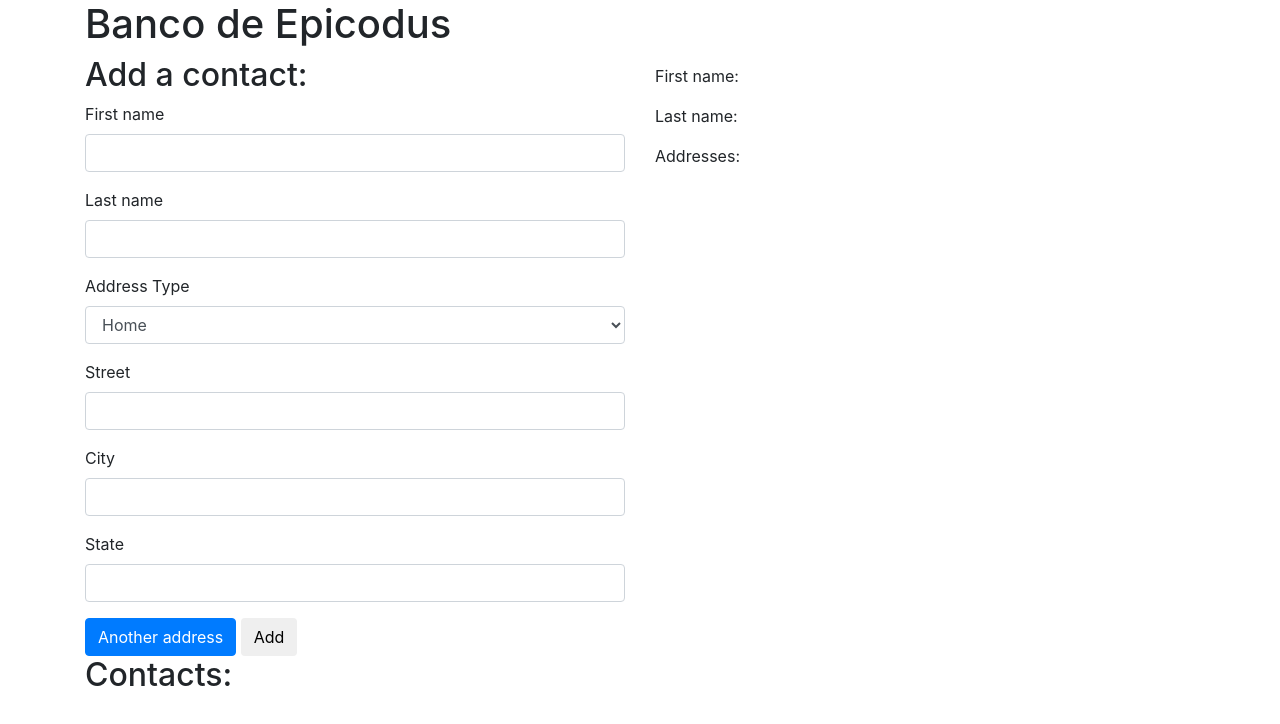
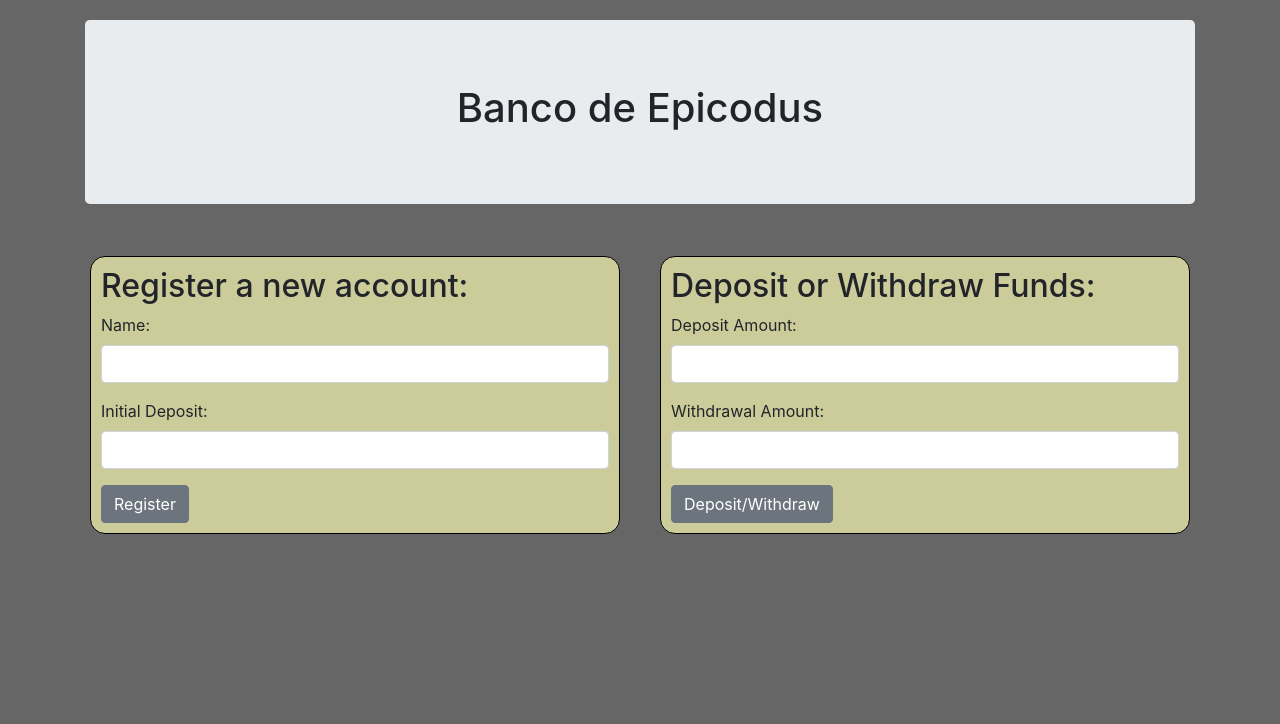
Before and after one commit to dowdm/bank, a plain HTML site: page index.html in a window 1280 px wide. Drawn offline with nearby package versions, Linux system fonts and the light colour scheme.

Commit message:
Add forms to HTML and styling to CSS.

```diff
--- a/css/styles.css
+++ b/css/styles.css
@@ -0,0 +1,16 @@
+.col {
+  border: 1px solid black;
+  background-color: #CCCC9A;
+  margin: 20px;
+  border-radius: 15px;
+  padding: 10px;
+}
+
+body {
+  background-color: #666666;
+}
+
+.jumbotron {
+  margin-top: 20px;
+  text-align: center;
+}
--- a/index.html
+++ b/index.html
@@ -9,50 +9,40 @@
   </head>
   <body>
     <div class="container">
-      <h1>Banco de Epicodus </h1>
-
+      <div class="jumbotron">
+        <h1>Banco de Epicodus </h1>
+      </div>
       <div class="row">
-        <div class="col-md-6">
-          <h2>Add a contact:</h2>
-          <form id="new-contact">
+        <div class="col">
+          <h2>Register a new account:</h2>
+          <form id="new-account">
             <div class="form-group">
-              <label for="new-first-name">First name</label>
-              <input type="text" class="form-control" id="new-first-name">
+              <label for="new-account-name">Name:</label>
+              <input type="text" class="form-control" id="new-account-name">
             </div>
             <div class="form-group">
-              <label for="new-last-name">Last name</label>
-              <input type="text" class="form-control" id="new-last-name">
+              <label for="initial-deposit">Initial Deposit:</label>
+              <input type="number" class="form-control" id="initial-deposit">
             </div>
-            <div id="new-addresses">
-              <div class="new-address">
-                <div class="form-group">
-                  <label for="address-type">Address Type</label>
-                  <select class="form-control" id="address-type">
-                   <option value="HOME">Home</option>
-                   <option value="WORK">Work</option>
-                 </select>
-                </div>
-                <div class="form-group">
-                  <label for="new-street">Street</label>
-                  <input type="text" class="form-control new-street">
-                </div>
-                <div class="form-group">
-                  <label for="new-city">City</label>
-                  <input type="text" class="form-control new-city">
-                </div>
-                <div class="form-group">
-                  <label for="new-state">State</label>
-                  <input type="text" class="form-control new-state">
-                </div>
-              </div>
+            <button type="submit" class="btn btn-secondary">Register</button>
+          </form>
+        </div>
+        <div class="col">
+          <h2>Deposit or Withdraw Funds:</h2>
+          <form id="deposit-withdrawal">
+            <div class="form-group">
+              <label for="deposit">Deposit Amount:</label>
+              <input type="number" class="form-control deposit">
             </div>
+            <div class="form-group">
+              <label for="withdrawal">Withdrawal Amount:</label>
+              <input type="number" class="form-control withdrawal">
+            </div>
+            <button type="submit" class="btn btn-secondary">Deposit/Withdraw</button>
+          </form>
+        </div>
 
-            <span class="btn btn-primary" id="add-address">Another address</span>
-
-            <button type="submit" class="btn">Add</button>
-          </form>
-
-          <h2>Contacts:</h2>
+          <!-- <h2>Contacts:</h2>
           <ul id="contacts">
 
           </ul>
@@ -67,7 +57,7 @@
             <ul id="addresses">
 
             </ul>
-        </div>
+        </div> -->
       </div>
     </div>
     </div>
```
